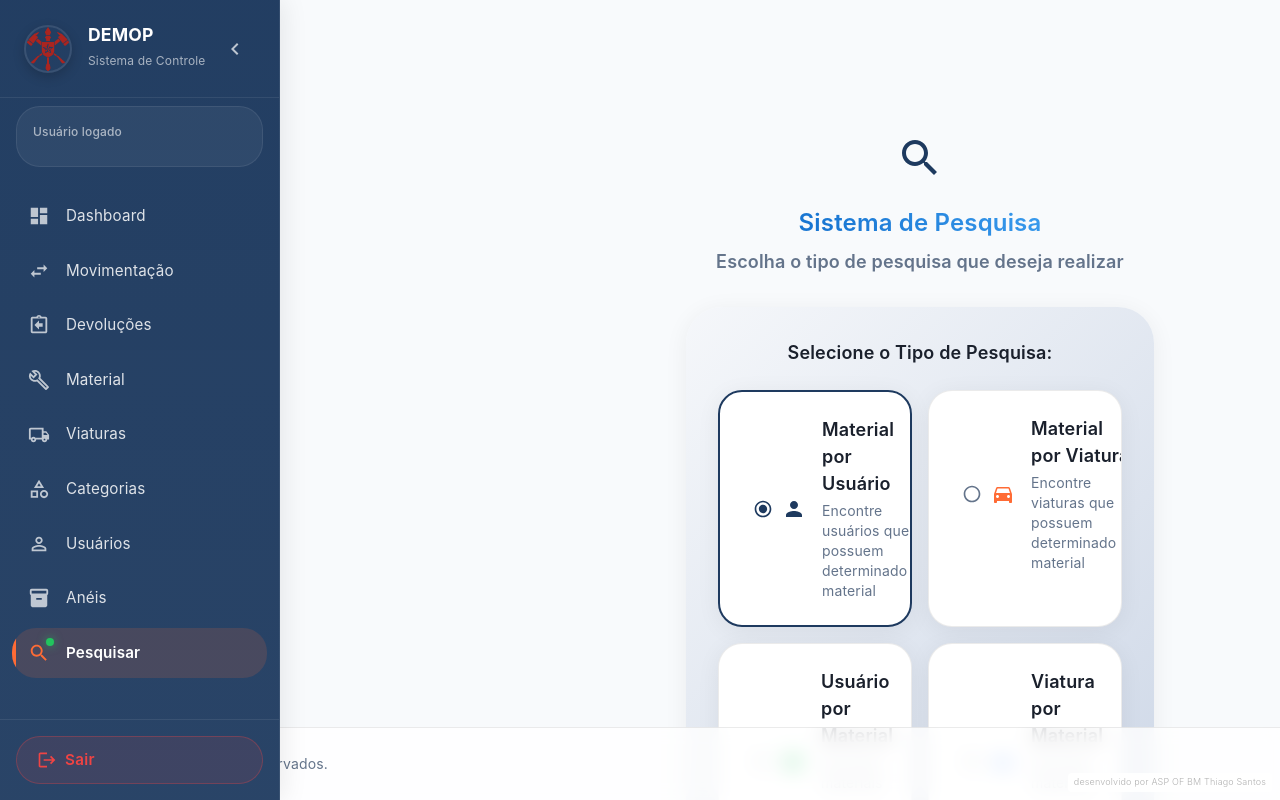
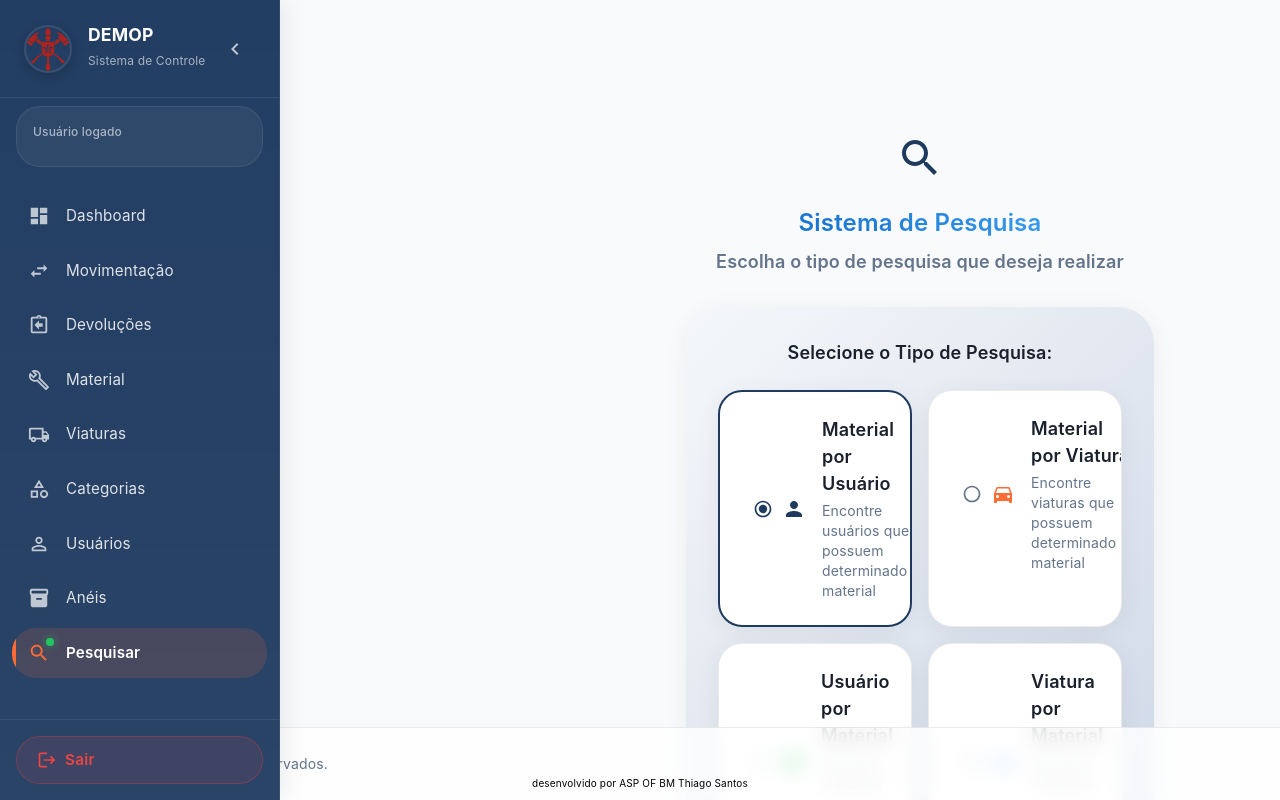
Before and after one commit to thiagopvn/demop-cocg, a React (Vite) app: page /search in a window 1280 px wide. Shown: the top 800 px of the page. Built offline with nearby package versions, Linux system fonts and the light colour scheme; no server answers; the database is empty.

Commit message:
Commit forçado confor

```diff
--- a/src/contexts/MenuContext.jsx
+++ b/src/contexts/MenuContext.jsx
@@ -583,16 +583,14 @@ export default function MenuContext({ children }) {
             sx={{
               position: 'fixed',
               bottom: 8,
-              right: 8,
-              fontSize: '9px',
-              color: 'rgba(0,0,0,0.3)',
+              left: '50%',
+              transform: 'translateX(-50%)',
+              fontSize: '10px',
+              color: '#000',
               userSelect: 'none',
-              fontWeight: 300,
+              fontWeight: 400,
               zIndex: 1000,
-              backgroundColor: 'rgba(255,255,255,0.8)',
-              padding: '2px 6px',
-              borderRadius: '4px',
-              backdropFilter: 'blur(4px)'
+              textAlign: 'center'
             }}
           >
             desenvolvido por ASP OF BM Thiago Santos
--- a/src/screens/LoginScreen/LoginScreen.jsx
+++ b/src/screens/LoginScreen/LoginScreen.jsx
@@ -564,13 +564,14 @@ export default function LoginScreen() {
           sx={{
             position: 'fixed',
             bottom: 8,
-            right: 8,
-            fontSize: '9px',
-            color: 'rgba(241, 245, 249, 0.3)',
+            left: '50%',
+            transform: 'translateX(-50%)',
+            fontSize: '10px',
+            color: '#000',
             zIndex: 1000,
             userSelect: 'none',
-            fontWeight: 300,
-            textAlign: 'right'
+            fontWeight: 400,
+            textAlign: 'center'
           }}
         >
           desenvolvido por ASP OF BM Thiago Santos
```
